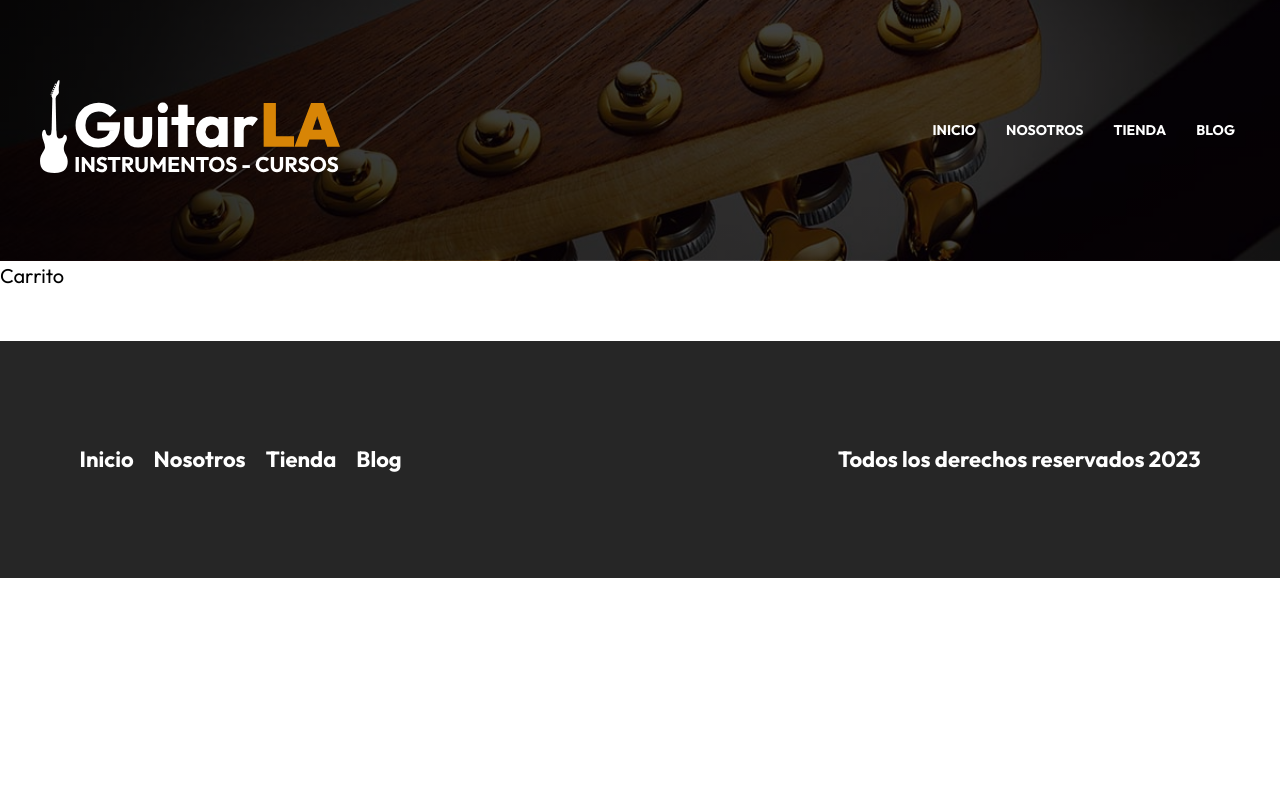
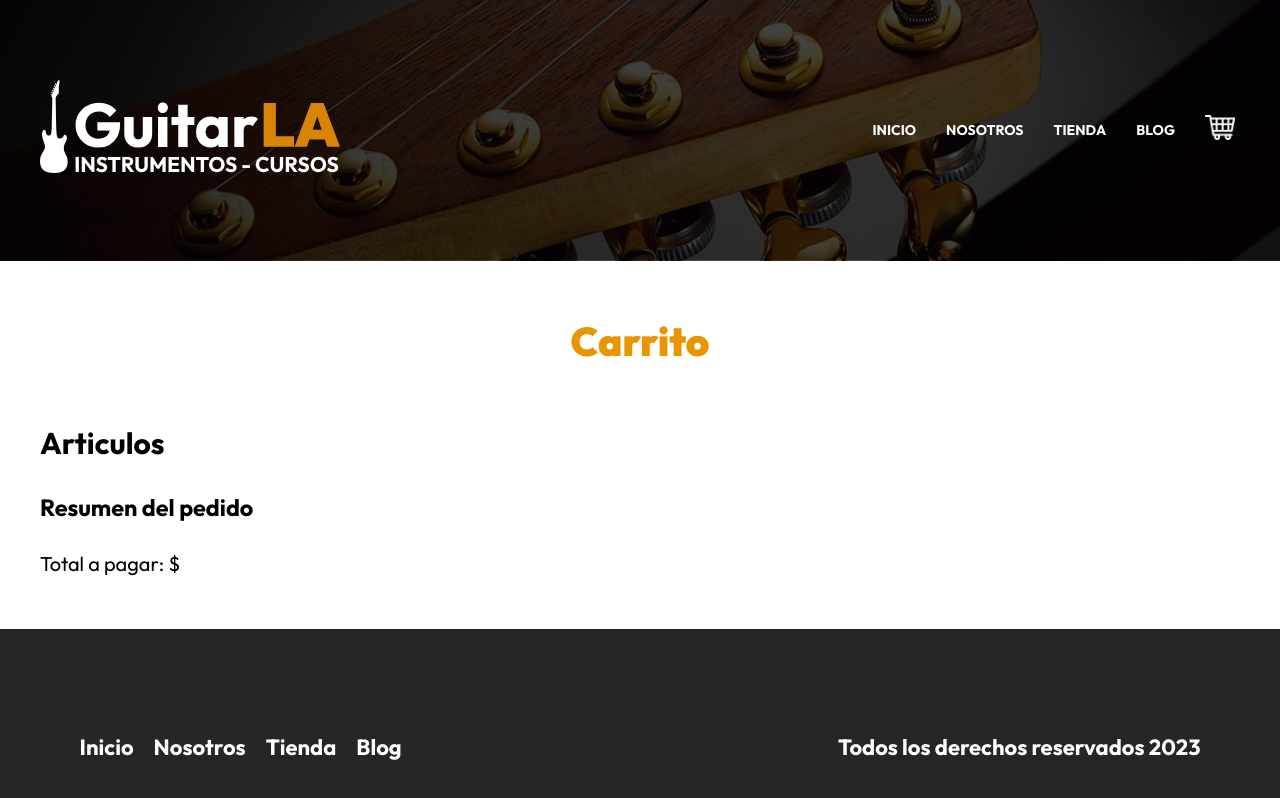
Before and after one commit to erdini1/guitarla-next, a Next.js app: page /carrito in a window 1280 px wide. Shown: the top 798 px of the page. Built offline with nearby package versions, Linux system fonts and the light colour scheme.

Commit message:
Creando pagina de carrito y agragandolo a la navegación

```diff
--- a/app/carrito/page.jsx
+++ b/app/carrito/page.jsx
@@ -1,5 +1,25 @@
+import styles from "@/styles/carrito.module.css"
+
+export const metadata = {
+    title: "GuitarLA - Carrito de Compras"
+}
+
 export default function Carrito() {
-  return (
-    <div>Carrito</div>
-  )
+    return (
+        <main className="contenedor">
+            <h1 className="heading">Carrito</h1>
+
+            <div>
+                <div>
+                    <h2>Articulos</h2>
+                </div>
+
+                <aside>
+                    <h3>Resumen del pedido</h3>
+                    <p>Total a pagar: $</p>
+                </aside>
+            </div>
+
+        </main>
+    )
 }
--- a/components/header.jsx
+++ b/components/header.jsx
@@ -38,6 +38,14 @@
                         href="/blog"
                         className={pathname === "/blog" ? styles.active : ""}
                     >Blog</Link>
+                    <Link href="/carrito">
+                        <Image
+                            src="/img/carrito.png"
+                            alt="Imagen carrito"
+                            width={30}
+                            height={25}
+                        />
+                    </Link>
                 </nav>
             </div>
         </header>
--- a/styles/header.module.css
+++ b/styles/header.module.css
@@ -20,6 +20,7 @@
 .navegacion{
     margin-top: 5rem;
     display: flex;
+    align-items: center;
     gap: 2rem;
 }
 @media (min-width: 768px){
```
Also changed, not shown: styles/carrito.module.css (added).
